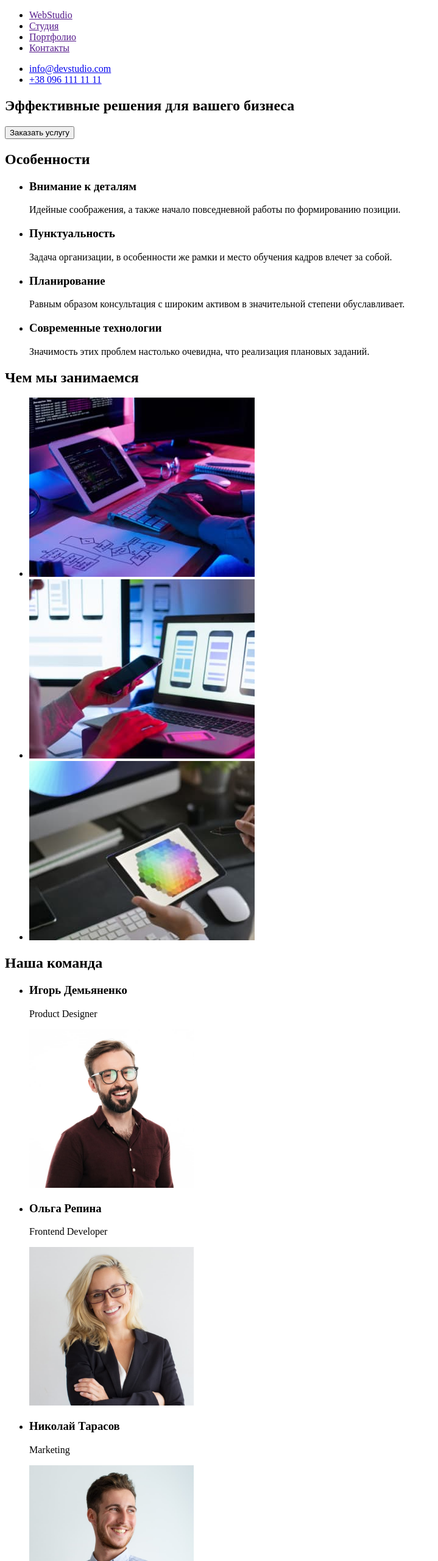
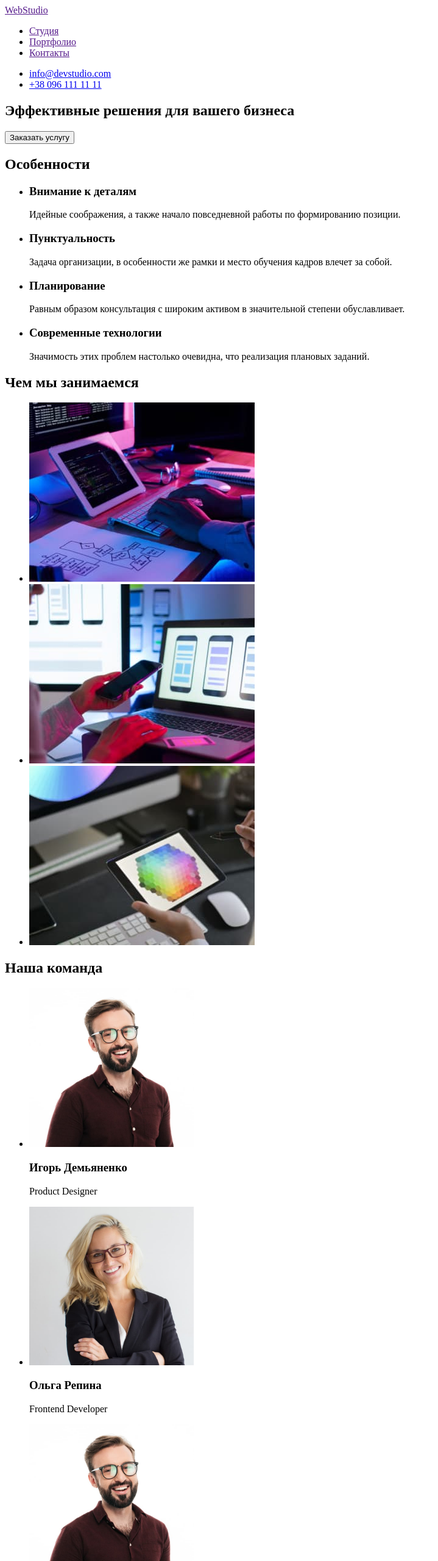
Before and after one commit to evglitik/goit-markup-hw-01, a plain HTML site: page index.html in a window 1280 px wide. Shown: the top 2560 px of the page at 61% size, without its empty margins (0-719 px from the left). Drawn offline with Linux system fonts and the light colour scheme.

Commit message:
Зделал правку логотипа, названий картинок и поставил их наверх, изменил кнопку

```diff
--- a/index.html
+++ b/index.html
@@ -9,10 +9,10 @@
 <body>
     <!-- Шапка-->
     <header>
+        <a href="">WebStudio</a>
         <!--Навигация-->
         <nav>
             <ul>
-                <li><a href="">WebStudio</a></li>
                 <li><a href="">Студия</a></li>
                 <li><a href="">Портфолио</a></li>
                 <li><a href="">Контакты</a></li>
@@ -32,9 +32,7 @@
         <!--Герой-->
         <section>
             <h1>Эффективные решения для вашего бизнеса</h1>
-            <input
-                type="button"
-                value="Заказать услугу">
+            <button type="button">Заказать услугу</button>
         </section>
 
 
@@ -76,24 +74,24 @@
             <h2>Наша команда</h2>
             <ul>
                 <li>
+                    <img src="./images/product-designer.jpg" alt="Сотрудник Игорь" width="270">
                     <h3>Игорь Демьяненко</h3>
                     <p>Product Designer</p>
-                    <img src="./images/Product-Designer.jpg" alt="Сотрудник Игорь" width="270">
                 </li>
                 <li>
+                    <img src="./images/frontend-developer.jpg" alt="Сотрудник Ольга" width="270">
                     <h3>Ольга Репина</h3>
                     <p>Frontend Developer</p>
-                    <img src="./images/Frontend-Developer.jpg" alt="Сотрудник Ольга" width="270">
                 </li>
                 <li>
+                    <img src="./images/product-designer.jpg" alt="Сотрудник Николай" width="270">
                     <h3>Николай Тарасов</h3>
                     <p>Marketing</p>
-                    <img src="./images/Marketing.jpg" alt="Сотрудник Николай" width="270">
                 </li>
                 <li>
+                    <img src="./images/ui-designer.jpg" alt="Сотрудник Михаил" width="270">
                     <h3>Михаил Ермаков</h3>
                     <p>UI Designer</p>
-                    <img src="./images/UI-Designer.jpg" alt="Сотрудник Михаил" width="270">
                 </li>
             </ul>
         </section>
```
